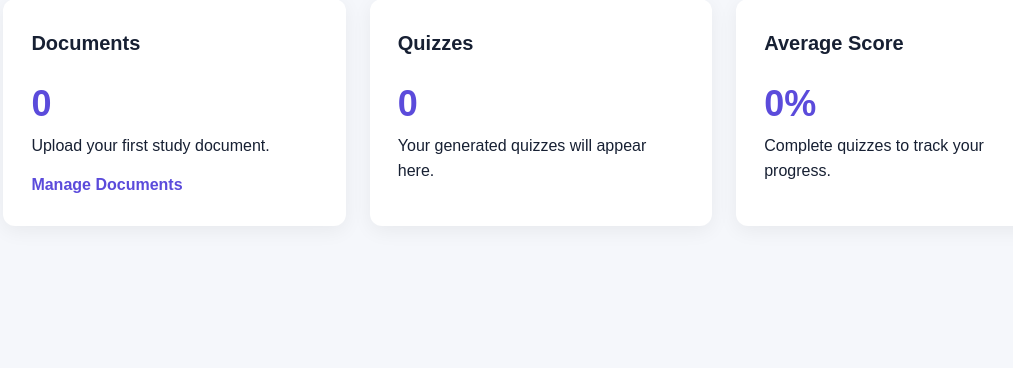
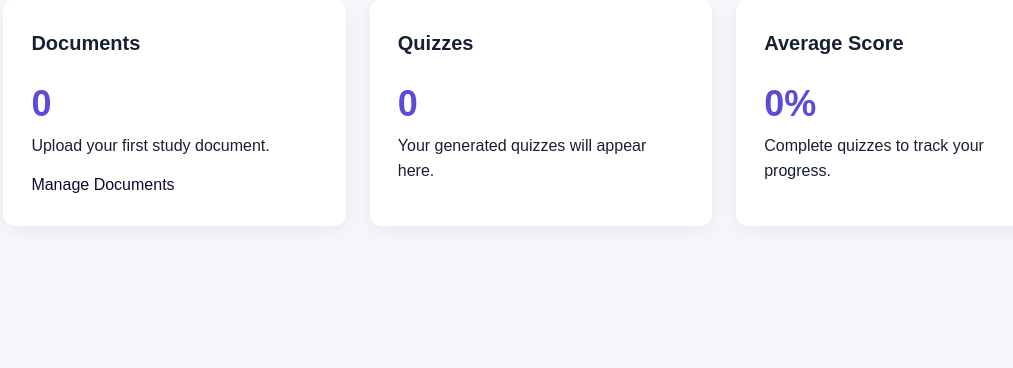
Before and after one commit to DiwanDev/AIStudy, a Flask app: page /dashboard in a window 1280 px wide. Shown: the part 308-676 px from the top of the page, without its empty margins (99-1112 px from the left). Run offline with Flask 3, Linux system fonts and the light colour scheme; the visitor is signed in with stand-in values (Sample User, id 1); tables that the repository leaves empty or names only in its code hold one stand-in row (values such as "Sample post").

Commit message:
change in css

```diff
--- a/static/style.css
+++ b/static/style.css
@@ -363,9 +363,9 @@ footer {
     text-align: center;
 }
 .card-link {
-    color: #5b4bdb;
+    color: #0e0931;
     display: inline-block;
-    font-weight: bold;
+    font-weight: italic;
     margin-top: 14px;
     text-decoration: none;
 }
```
